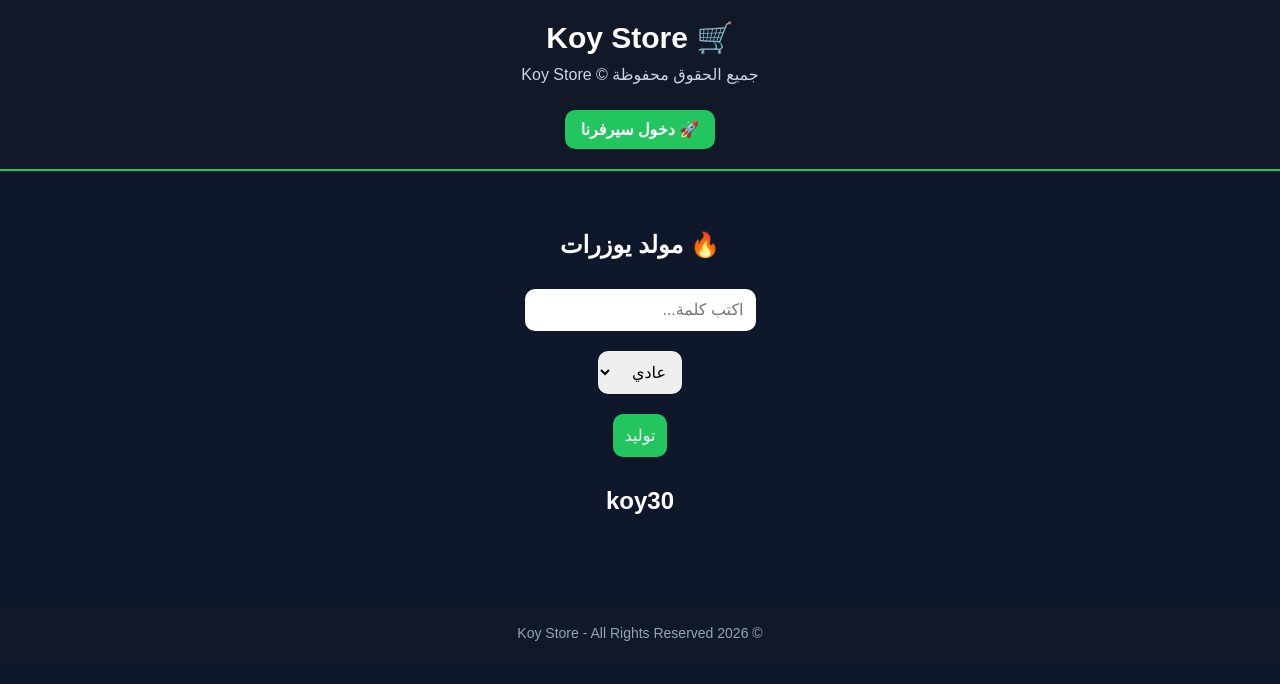
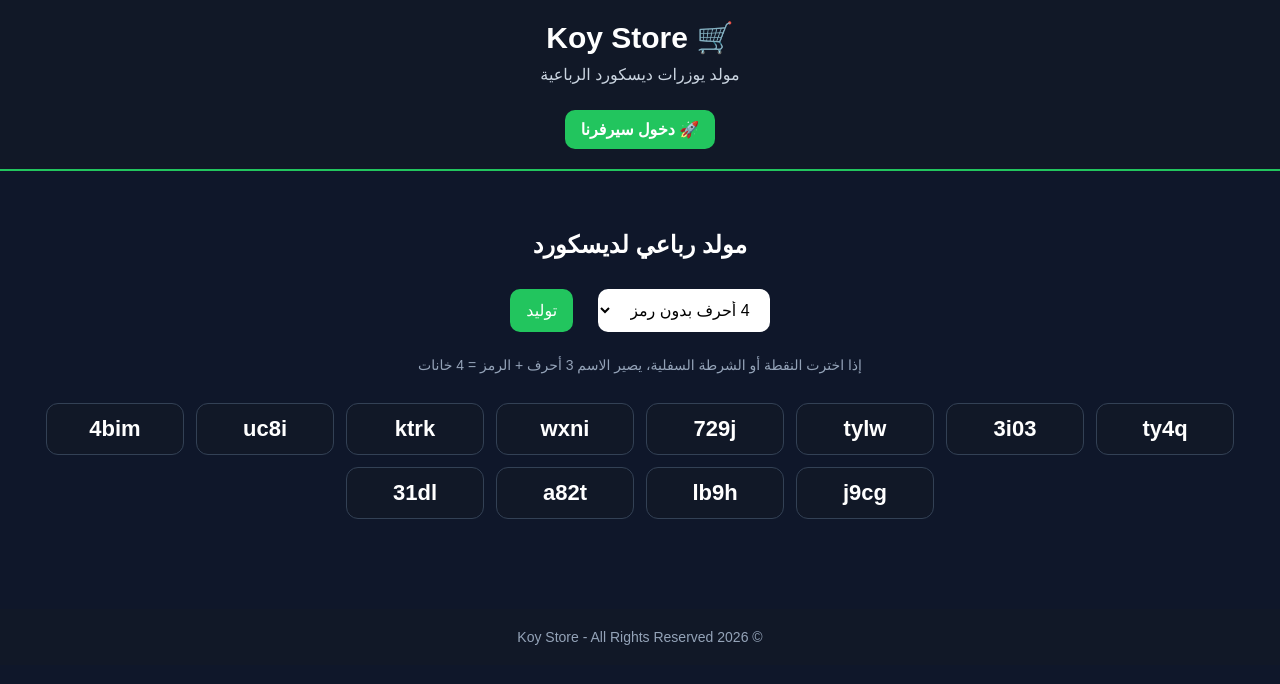
Before and after one commit to GENERAL161/username_generator, a plain HTML site: page index.html in a window 1280 px wide. Both pictures are taken after a click on the button "توليد". Drawn offline with Linux system fonts and the light colour scheme.

Commit message:
Update index.html

```diff
--- a/index.html
+++ b/index.html
@@ -3,11 +3,10 @@
 <head>
   <meta charset="UTF-8" />
   <meta name="viewport" content="width=device-width, initial-scale=1.0"/>
-  <title>Koy Store - مولد يوزرات</title>
-
+  <title>Koy Store - مولد رباعي ديسكورد</title>
   <style>
     body {
-      font-family: Arial;
+      font-family: Arial, sans-serif;
       background: #0f172a;
       color: white;
       margin: 0;
@@ -42,15 +41,17 @@
     }
 
     .container {
-      padding: 40px;
+      padding: 40px 20px;
     }
 
-    input, select, button {
-      padding: 12px;
+    select, button {
+      background: white;
+      color: black;
+      border: none;
+      padding: 12px 16px;
+      border-radius: 10px;
+      font-size: 16px;
       margin: 10px;
-      border-radius: 10px;
-      border: none;
-      font-size: 16px;
     }
 
     button {
@@ -59,10 +60,28 @@
       cursor: pointer;
     }
 
-    .result {
-      margin-top: 20px;
-      font-size: 24px;
+    .results-box {
+      margin-top: 30px;
+      display: flex;
+      flex-wrap: wrap;
+      justify-content: center;
+      gap: 12px;
+    }
+
+    .name-card {
+      background: #111827;
+      border: 1px solid #334155;
+      border-radius: 12px;
+      padding: 12px 18px;
+      font-size: 22px;
       font-weight: bold;
+      min-width: 100px;
+    }
+
+    .note {
+      margin-top: 15px;
+      color: #94a3b8;
+      font-size: 14px;
     }
 
     .footer {
@@ -74,63 +93,90 @@
     }
   </style>
 </head>
-
 <body>
 
-  <!-- 🔝 الهيدر -->
   <div class="topbar">
     <h1>🛒 Koy Store</h1>
-    <p>جميع الحقوق محفوظة © Koy Store</p>
-    <a href="https://discord.gg/Koy" target="_blank" class="btn">
-      🚀 دخول سيرفرنا
-    </a>
+    <p>مولد يوزرات ديسكورد الرباعية</p>
+    <a href="https://discord.gg/Koy" target="_blank" class="btn">🚀 دخول سيرفرنا</a>
   </div>
 
-  <!-- 🔥 المحتوى -->
   <div class="container">
-    <h2>🔥 مولد يوزرات</h2>
+    <h2>مولد رباعي لديسكورد</h2>
 
-    <input id="base" placeholder="اكتب كلمة..." />
-    <br>
+    <select id="mode">
+      <option value="plain">4 أحرف بدون رمز</option>
+      <option value="dot">3 أحرف + .</option>
+      <option value="underscore">3 أحرف + _</option>
+    </select>
 
-    <select id="style">
-      <option value="normal">عادي</option>
-      <option value="gamer">قيمنق</option>
-    </select>
-    <br>
+    <button onclick="generateNames()">توليد</button>
 
-    <button onclick="generate()">توليد</button>
+    <div class="note">
+      إذا اخترت النقطة أو الشرطة السفلية، يصير الاسم 3 أحرف + الرمز = 4 خانات
+    </div>
 
-    <div class="result" id="result"></div>
+    <div class="results-box" id="results"></div>
   </div>
 
-  <!-- 🔻 الفوتر -->
   <div class="footer">
     © 2026 Koy Store - All Rights Reserved
   </div>
 
-  <!-- ⚙️ السكربت -->
   <script>
-    function random(arr){
-      return arr[Math.floor(Math.random()*arr.length)];
+    const chars = "abcdefghijklmnopqrstuvwxyz0123456789";
+
+    function randomChar() {
+      return chars[Math.floor(Math.random() * chars.length)];
     }
 
-    function generate(){
-      const base = document.getElementById("base").value || "koy";
-      const style = document.getElementById("style").value;
+    function makePlain() {
+      let name = "";
+      for (let i = 0; i < 4; i++) {
+        name += randomChar();
+      }
+      return name;
+    }
 
-      const gamer = ["killer","ghost","wolf","x","pro"];
-      const num = Math.floor(Math.random()*999);
-
-      let name;
-
-      if(style === "gamer"){
-        name = base + random(gamer) + num;
-      } else {
-        name = base + num;
+    function makeWithSymbol(symbol) {
+      let name = "";
+      for (let i = 0; i < 3; i++) {
+        name += randomChar();
       }
 
-      document.getElementById("result").innerText = name;
+      const pos = Math.floor(Math.random() * 4);
+      const arr = name.split("");
+      arr.splice(pos, 0, symbol);
+      return arr.join("");
+    }
+
+    function generateNames() {
+      const mode = document.getElementById("mode").value;
+      const results = document.getElementById("results");
+      results.innerHTML = "";
+
+      const used = new Set();
+
+      while (used.size < 12) {
+        let username = "";
+
+        if (mode === "plain") {
+          username = makePlain();
+        } else if (mode === "dot") {
+          username = makeWithSymbol(".");
+        } else if (mode === "underscore") {
+          username = makeWithSymbol("_");
+        }
+
+        used.add(username);
+      }
+
+      used.forEach(name => {
+        const div = document.createElement("div");
+        div.className = "name-card";
+        div.textContent = name;
+        results.appendChild(div);
+      });
     }
   </script>
 
```
